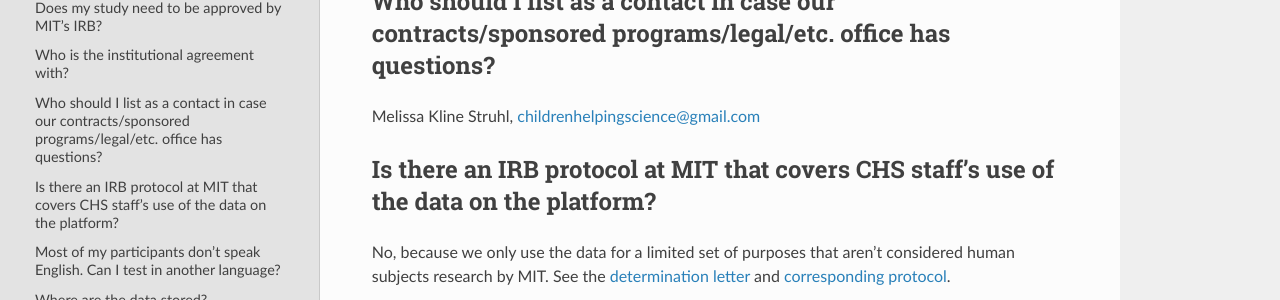
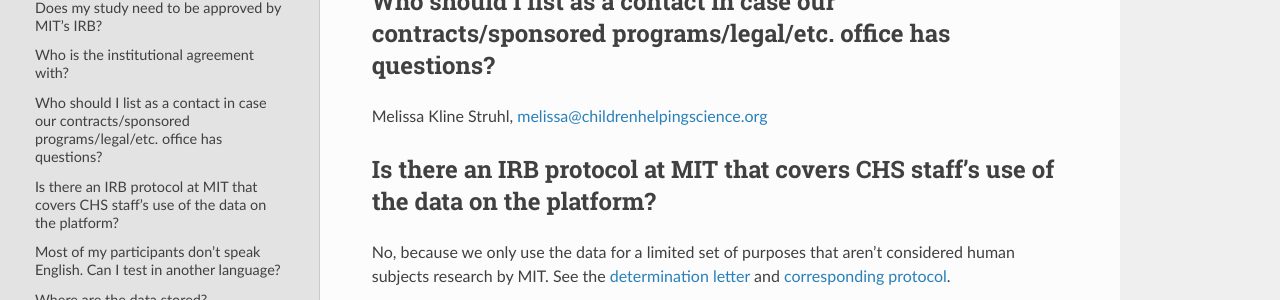
Before and after one commit to lookit/lookit-docs, a Sphinx documentation site: the page built from docs/source/faq.rst, in a window 1280 px wide and 900 px high, scrolled down 1001 px. Shown: the part 151-451 px from the top of the window. Built offline with Sphinx 7.4.7 and the Read the Docs theme 3.1.0, drawn with Linux system fonts in a browser that asks for light colours.

Commit message:
update email for melissa from gmail to melissa at chs .org

```diff
--- a/docs/source/faq.rst
+++ b/docs/source/faq.rst
@@ -41,7 +41,7 @@
 Who should I list as a contact in case our contracts/sponsored programs/legal/etc. office has questions?
 --------------------------------------------------------------------------------------------------------
 
-Melissa Kline Struhl, childrenhelpingscience@gmail.com
+Melissa Kline Struhl, melissa@childrenhelpingscience.org
 
 Is there an IRB protocol at MIT that covers CHS staff's use of the data on the platform?
 -------------------------------------------------------------------------------------------
```
